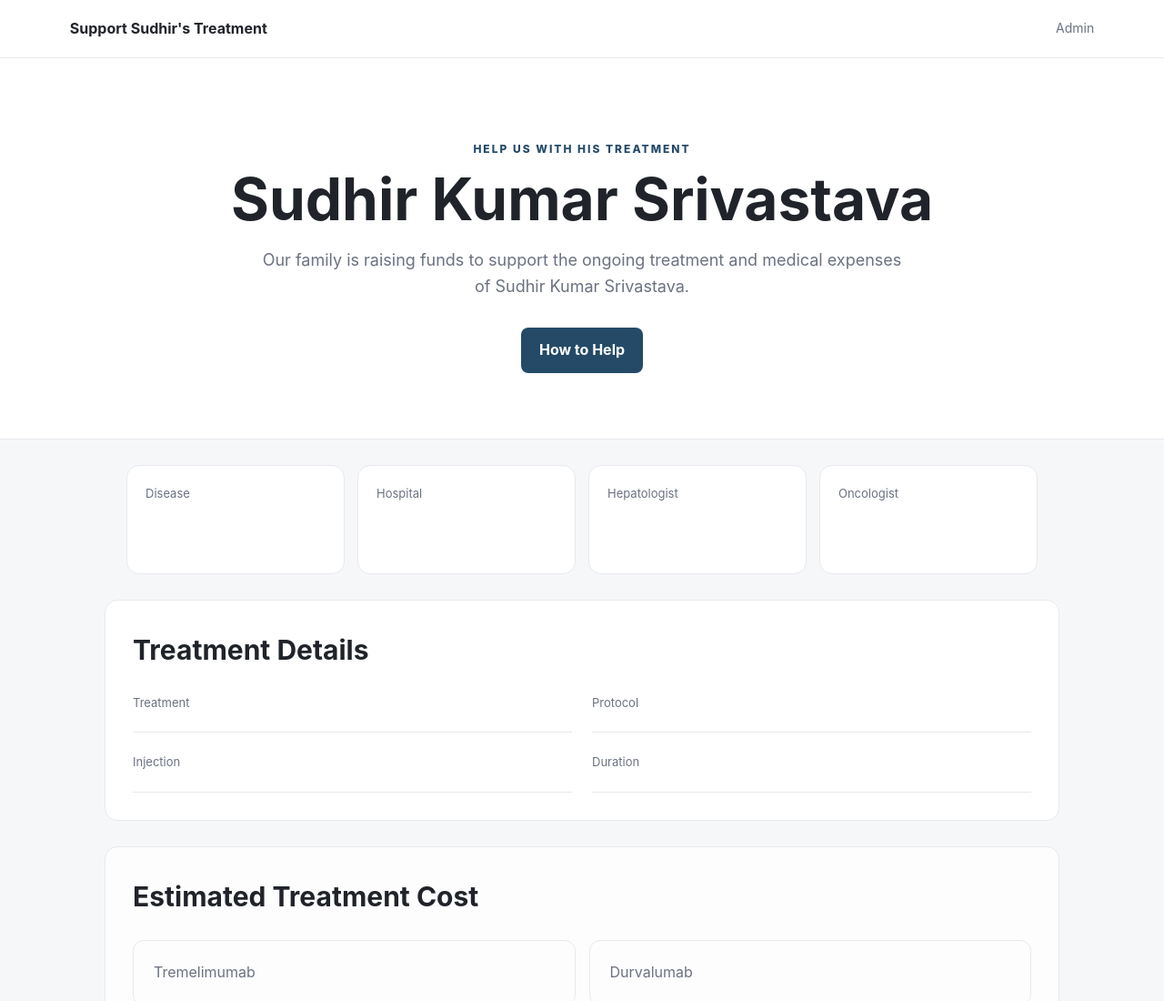
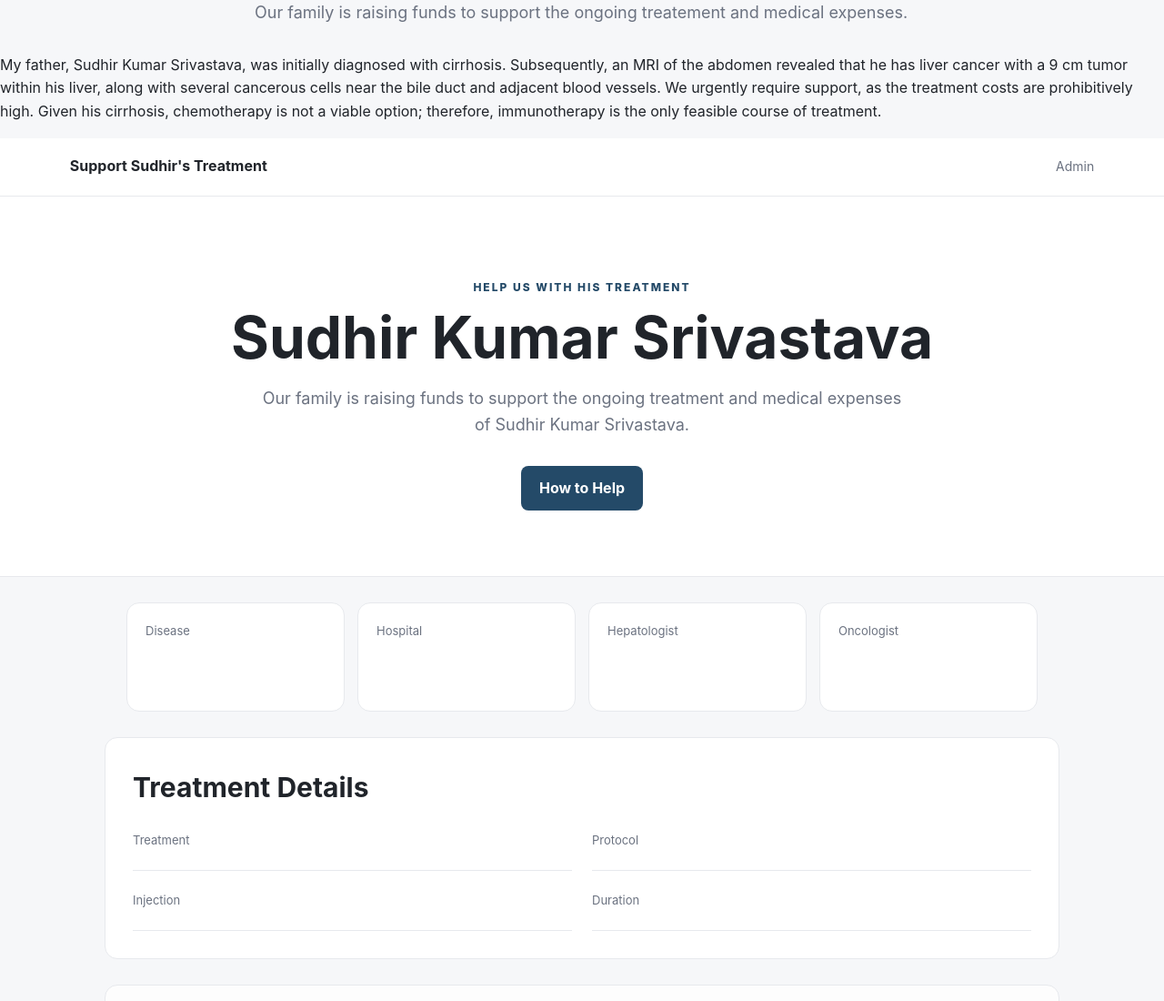
Before and after one commit to srivastavaritesh/Fund-Raiser, a website: page index.html in a window 1280 px wide. Shown: the top 1100 px of the page at 91% size. Drawn offline with Linux system fonts and the light colour scheme; no server answers.

Commit message:
Update index.html

```diff
--- a/index.html
+++ b/index.html
@@ -4,6 +4,8 @@
   <meta charset="utf-8">
   <meta name="viewport" content="width=device-width,initial-scale=1">
   <title>Support Sudhir Kumar Srivastava</title>
+  <p class="lead">Our family is raising funds to support the ongoing treatement and medical expenses. </p>
+  <p class="small-note">My father, Sudhir Kumar Srivastava, was initially diagnosed with cirrhosis. Subsequently, an MRI of the abdomen revealed that he has liver cancer with a 9 cm tumor within his liver, along with several cancerous cells near the bile duct and adjacent blood vessels. We urgently require support, as the treatment costs are prohibitively high. Given his cirrhosis, chemotherapy is not a viable option; therefore, immunotherapy is the only feasible course of treatment. </p>
   <link rel="stylesheet" href="/styles.css">
 </head>
 <body>
```
